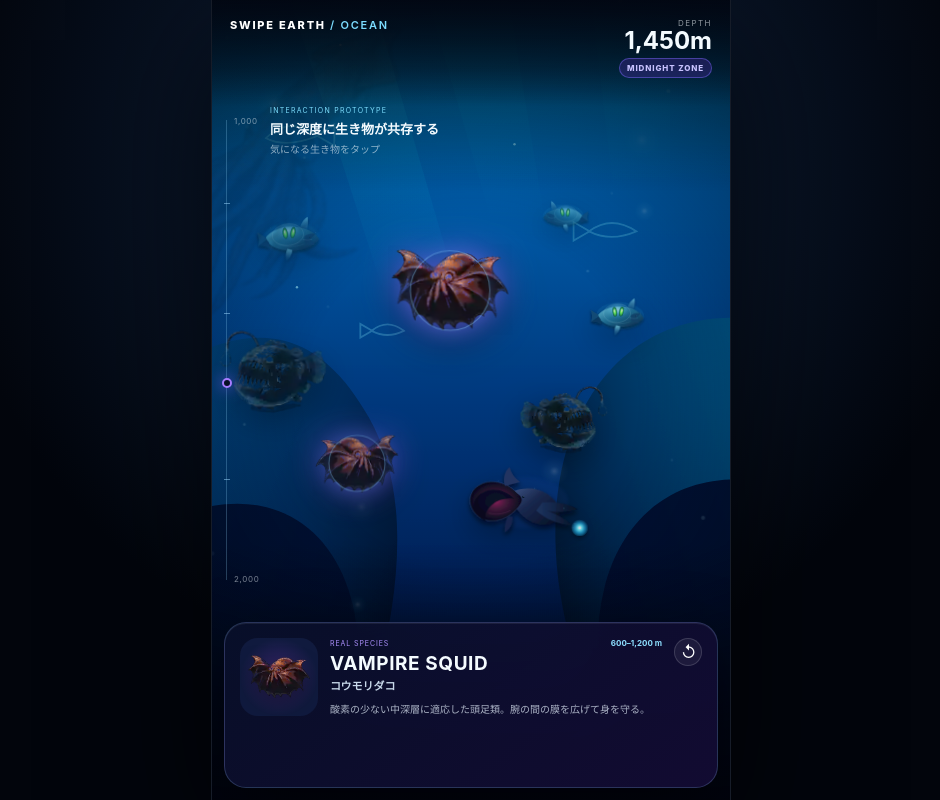
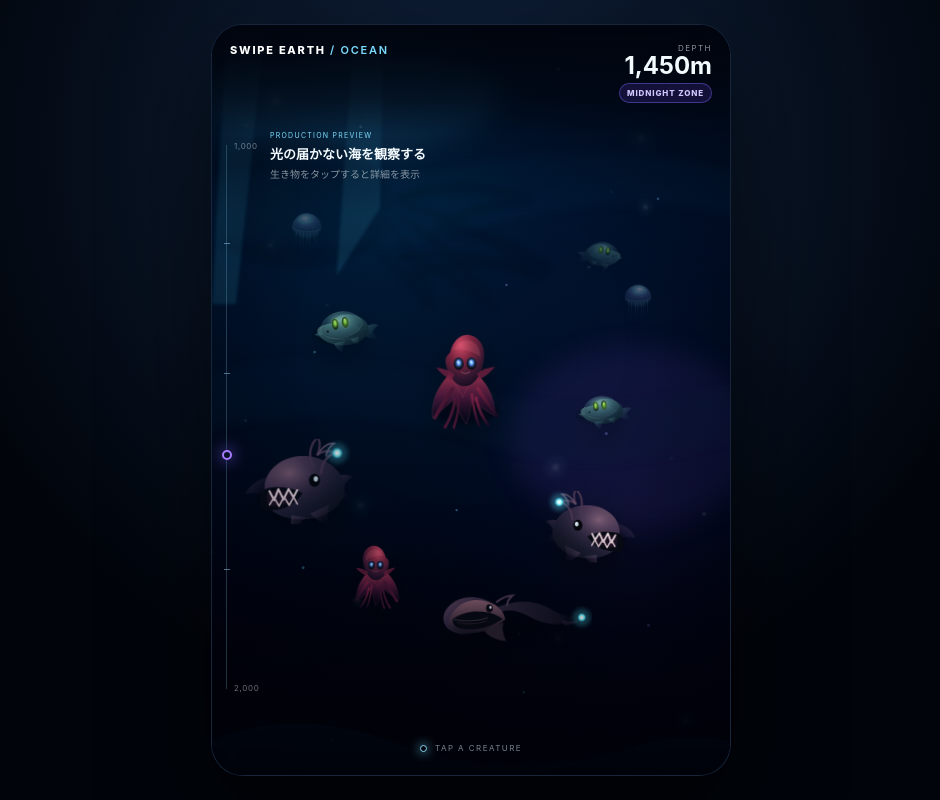
Before and after one commit to hrt14/swipe-earth, a Next.js app: page /ocean-lab in a window 1280 px wide. Shown: the whole page, without its empty margins (169-1109 px from the left). Built offline with nearby package versions, Linux system fonts and the light colour scheme.

Commit message:
Upgrade Midnight Zone prototype with production SVG assets

```diff
--- a/app/ocean-lab/page.js
+++ b/app/ocean-lab/page.js
@@ -1,179 +1,166 @@
 'use client';
 
-import { useMemo, useState } from 'react';
+import { useState } from 'react';
 
 const species = {
   barreleye: {
     name: 'BARRELEYE',
     jp: 'デメニギス',
-    depth: '600–800 m',
-    image: '/ocean/creatures/barreleye-art.svg',
-    note: '透明な頭部と上向きの眼を持つ深海魚。わずかな光と影を探して漂う。',
+    depth: 'MIDWATER',
+    image: '/ocean/creatures/production/barreleye.svg',
+    note: '透明な頭部の内側に筒状の眼を持つ深海魚。上方のわずかな光や影を探しながら漂う。',
     tag: 'REAL SPECIES'
   },
   anglerfish: {
     name: 'ANGLERFISH',
     jp: 'チョウチンアンコウの仲間',
-    depth: '1,000 m–',
-    image: '/ocean/creatures/anglerfish-art.svg',
-    note: '暗闇の中で発光器を使う深海魚。光は獲物を誘うための重要な道具になる。',
+    depth: 'DEEP WATER',
+    image: '/ocean/creatures/production/anglerfish.svg',
+    note: '発光器を持つ深海魚の仲間。暗闇の中で小さな光が強い存在感を放つ。',
     tag: 'REAL SPECIES'
   },
   vampireSquid: {
     name: 'VAMPIRE SQUID',
     jp: 'コウモリダコ',
-    depth: '600–1,200 m',
-    image: '/ocean/creatures/vampire-squid-art.svg',
-    note: '酸素の少ない中深層に適応した頭足類。腕の間の膜を広げて身を守る。',
+    depth: 'LOW OXYGEN LAYER',
+    image: '/ocean/creatures/production/vampire-squid.svg',
+    note: '酸素の少ない中深層に適応した頭足類。腕の間に広がる膜が独特のシルエットを作る。',
     tag: 'REAL SPECIES'
   },
   gulperEel: {
     name: 'GULPER EEL',
     jp: 'フクロウナギ',
-    depth: '1,000–3,000 m',
-    image: '/ocean/creatures/gulper-eel-art.svg',
-    note: '大きく開く口と細長い尾が特徴。深海の暗闇をゆっくり泳ぐ。',
+    depth: 'BATHYPELAGIC',
+    image: '/ocean/creatures/production/gulper-eel.svg',
+    note: '大きく開く口と細長い尾を持つ深海魚。尾の先端には淡い光が浮かぶ。',
+    tag: 'REAL SPECIES'
+  },
+  jellyfish: {
+    name: 'DEEP-SEA JELLY',
+    jp: '深海クラゲ',
+    depth: 'DRIFTING LAYER',
+    image: '/ocean/creatures/production/jellyfish.svg',
+    note: '半透明の傘と細い触手を揺らし、水の流れに乗って静かに移動する。',
     tag: 'REAL SPECIES'
   },
   giantSquid: {
     name: 'GIANT SQUID',
     jp: 'ダイオウイカ',
-    depth: 'DEEP WATER',
-    image: '/ocean/creatures/giant-squid-art.svg',
-    note: '遠景を横切る大型生物。試作では、発見した瞬間のスケール感を確認する。',
+    depth: 'DISTANT ENCOUNTER',
+    image: '/ocean/creatures/production/giant-squid-shadow.svg',
+    note: '遠景を横切る巨大な影。近くで見せず、海の広さと未知の存在感を伝える。',
     tag: 'LARGE ENCOUNTER'
   }
 };
 
 const creatures = [
-  { id: 'barreleye-a', species: 'barreleye', x: 15, y: 23, size: 15, layer: 'far', delay: -1.2, duration: 7.8 },
-  { id: 'barreleye-b', species: 'barreleye', x: 68, y: 18, size: 11, layer: 'far', delay: -3.4, duration: 8.6, flip: true },
-  { id: 'barreleye-c', species: 'barreleye', x: 77, y: 42, size: 13, layer: 'mid', delay: -5.1, duration: 7.1 },
-  { id: 'angler-a', species: 'anglerfish', x: 12, y: 51, size: 22, layer: 'mid', delay: -2.1, duration: 8.3 },
-  { id: 'angler-b', species: 'anglerfish', x: 66, y: 64, size: 18, layer: 'near', delay: -4.6, duration: 6.7, flip: true },
-  { id: 'vampire-a', species: 'vampireSquid', x: 46, y: 34, size: 24, layer: 'near', delay: -2.8, duration: 7.4 },
-  { id: 'vampire-b', species: 'vampireSquid', x: 27, y: 72, size: 17, layer: 'mid', delay: -6.2, duration: 9.2, flip: true },
-  { id: 'gulper-a', species: 'gulperEel', x: 61, y: 78, size: 24, layer: 'mid', delay: -3.8, duration: 8.9 },
-  { id: 'giant-squid-a', species: 'giantSquid', x: 7, y: 8, size: 76, layer: 'silhouette', delay: -8, duration: 18, flip: true }
+  { id: 'jelly-a', species: 'jellyfish', x: 17, y: 16, size: 12, layer: 'far', delay: -2.1, duration: 11.4 },
+  { id: 'jelly-b', species: 'jellyfish', x: 82, y: 27, size: 9, layer: 'far', delay: -6.1, duration: 13.2, flip: true },
+  { id: 'barreleye-a', species: 'barreleye', x: 24, y: 32, size: 17, layer: 'mid', delay: -1.2, duration: 8.2 },
+  { id: 'barreleye-b', species: 'barreleye', x: 76, y: 18, size: 12, layer: 'far', delay: -3.4, duration: 9.4, flip: true },
+  { id: 'barreleye-c', species: 'barreleye', x: 73, y: 48, size: 14, layer: 'mid', delay: -5.1, duration: 7.7 },
+  { id: 'angler-a', species: 'anglerfish', x: 16, y: 59, size: 24, layer: 'mid', delay: -2.1, duration: 8.7 },
+  { id: 'angler-b', species: 'anglerfish', x: 72, y: 69, size: 20, layer: 'near', delay: -4.6, duration: 7.1, flip: true },
+  { id: 'vampire-a', species: 'vampireSquid', x: 49, y: 41, size: 25, layer: 'near', delay: -2.8, duration: 8.1 },
+  { id: 'vampire-b', species: 'vampireSquid', x: 31, y: 77, size: 17, layer: 'mid', delay: -6.2, duration: 9.7, flip: true },
+  { id: 'gulper-a', species: 'gulperEel', x: 59, y: 82, size: 29, layer: 'mid', delay: -3.8, duration: 9.4 },
+  { id: 'giant-squid-a', species: 'giantSquid', x: 8, y: 7, size: 92, layer: 'silhouette', delay: -8, duration: 22, flip: true }
 ];
+
+function SafeImage({ src, className = '', alt = '' }) {
+  const [failed, setFailed] = useState(false);
+  if (failed) return null;
+  return <img src={src} className={className} alt={alt} draggable="false" onError={() => setFailed(true)} />;
+}
 
 function Creature({ item, selected, onSelect }) {
   const creature = species[item.species];
+  const decorative = item.layer === 'silhouette';
   return (
     <button
       type="button"
       className={`creature creature-${item.layer} ${selected ? 'is-selected' : ''}`}
       style={{
-        '--x': `${item.x}%`,
-        '--y': `${item.y}%`,
-        '--size': `${item.size}%`,
-        '--delay': `${item.delay}s`,
-        '--duration': `${item.duration}s`,
-        '--flip': item.flip ? -1 : 1
+        '--x': `${item.x}%`, '--y': `${item.y}%`, '--size': `${item.size}%`,
+        '--delay': `${item.delay}s`, '--duration': `${item.duration}s`, '--flip': item.flip ? -1 : 1
       }}
-      onClick={() => onSelect(item.species)}
-      aria-label={`${creature.jp}の詳細を開く`}
-      aria-pressed={selected}
+      onClick={() => !decorative && onSelect(item.species)}
+      aria-label={decorative ? undefined : `${creature.jp}の詳細を開く`}
+      aria-pressed={decorative ? undefined : selected}
+      tabIndex={decorative ? -1 : 0}
     >
-      <span className="target-ring" />
-      <img src={creature.image} alt="" draggable="false" />
+      {!decorative && <span className="target-ring" />}
+      <SafeImage src={creature.image} />
     </button>
   );
 }
 
 export default function OceanLab() {
-  const [selectedId, setSelectedId] = useState('vampireSquid');
-  const selected = useMemo(() => species[selectedId], [selectedId]);
+  const [selectedId, setSelectedId] = useState(null);
+  const selected = selectedId ? species[selectedId] : null;
 
   return (
     <main className="lab-shell">
-      <section className="phone-stage" aria-label="SWIPE EARTH OCEAN 群生型プロトタイプ">
-        <img className="depth-background" src="/ocean/ocean-depth-art.svg" alt="" />
-        <img className="particle-layer particles-a" src="/ocean/ocean-particles.svg" alt="" />
-        <img className="particle-layer particles-b" src="/ocean/ocean-particles.svg" alt="" />
+      <section className="phone-stage" aria-label="SWIPE EARTH OCEAN MIDNIGHT ZONE">
+        <SafeImage className="depth-background" src="/ocean/backgrounds/midnight-production.svg" />
+        <SafeImage className="particle-layer particles-a" src="/ocean/ocean-particles.svg" />
+        <SafeImage className="particle-layer particles-b" src="/ocean/ocean-particles.svg" />
         <div className="vignette" />
 
         <header className="top-hud">
           <a href="/ocean" className="brand">SWIPE EARTH <span>/ OCEAN</span></a>
-          <div className="depth-readout">
-            <small>DEPTH</small>
-            <strong>1,450m</strong>
-            <span>MIDNIGHT ZONE</span>
-          </div>
+          <div className="depth-readout"><small>DEPTH</small><strong>1,450m</strong><span>MIDNIGHT ZONE</span></div>
         </header>
 
         <aside className="depth-scale" aria-hidden="true">
-          <span>1,000</span>
-          <i style={{ '--p': '18%' }} />
-          <i style={{ '--p': '42%' }} />
-          <b style={{ '--p': '56%' }} />
-          <i style={{ '--p': '78%' }} />
-          <span>2,000</span>
+          <span>1,000</span><i style={{ '--p': '18%' }} /><i style={{ '--p': '42%' }} />
+          <b style={{ '--p': '56%' }} /><i style={{ '--p': '78%' }} /><span>2,000</span>
         </aside>
 
         <div className="scene-label">
-          <small>INTERACTION PROTOTYPE</small>
-          <strong>同じ深度に生き物が共存する</strong>
-          <span>気になる生き物をタップ</span>
+          <small>PRODUCTION PREVIEW</small>
+          <strong>光の届かない海を観察する</strong>
+          <span>生き物をタップすると詳細を表示</span>
         </div>
 
         <div className="creature-field">
-          {creatures.map((item) => (
-            <Creature
-              key={item.id}
-              item={item}
-              selected={item.species === selectedId}
-              onSelect={setSelectedId}
-            />
-          ))}
+          {creatures.map((item) => <Creature key={item.id} item={item} selected={item.species === selectedId} onSelect={setSelectedId} />)}
         </div>
 
-        <section className="detail-card" aria-live="polite">
-          <div className="detail-thumb"><img src={selected.image} alt="" /></div>
-          <div className="detail-copy">
-            <div className="detail-topline"><span>{selected.tag}</span><b>{selected.depth}</b></div>
-            <h1>{selected.name}</h1>
-            <h2>{selected.jp}</h2>
-            <p>{selected.note}</p>
-          </div>
-          <button type="button" className="close-card" onClick={() => setSelectedId('vampireSquid')} aria-label="初期表示に戻す">↺</button>
-        </section>
+        <div className={`tap-guide ${selected ? 'is-hidden' : ''}`} aria-hidden="true"><span /> TAP A CREATURE</div>
+
+        {selected && (
+          <section className="detail-card" aria-live="polite">
+            <div className="detail-thumb"><SafeImage src={selected.image} /></div>
+            <div className="detail-copy">
+              <div className="detail-topline"><span>{selected.tag}</span><b>{selected.depth}</b></div>
+              <h1>{selected.name}</h1><h2>{selected.jp}</h2><p>{selected.note}</p>
+            </div>
+            <button type="button" className="close-card" onClick={() => setSelectedId(null)} aria-label="詳細を閉じる">×</button>
+          </section>
+        )}
       </section>
 
       <style jsx global>{`
-        *{box-sizing:border-box}
-        html,body{margin:0;background:#02050c;color:#f4fbff;font-family:Inter,ui-sans-serif,system-ui,-apple-system,BlinkMacSystemFont,"Segoe UI",sans-serif}
-        button{font:inherit}
-        .lab-shell{min-height:100svh;display:grid;place-items:center;background:radial-gradient(circle at 50% 20%,#102442 0,#02050c 58%);overflow:hidden}
+        *{box-sizing:border-box}html,body{margin:0;background:#01040a;color:#f4fbff;font-family:Inter,ui-sans-serif,system-ui,-apple-system,BlinkMacSystemFont,"Segoe UI",sans-serif}button{font:inherit}
+        .lab-shell{min-height:100svh;display:grid;place-items:center;background:radial-gradient(circle at 50% 18%,#10233f 0,#01040a 62%);overflow:hidden}
         .phone-stage{position:relative;width:min(100vw,520px);height:100svh;min-height:680px;overflow:hidden;background:#020916;isolation:isolate}
-        .depth-background{position:absolute;inset:0;width:100%;height:100%;object-fit:cover;object-position:center 48%;transform:scale(1.08);filter:saturate(1.15) contrast(1.06)}
-        .particle-layer{position:absolute;inset:-8%;width:116%;height:116%;object-fit:cover;mix-blend-mode:screen;opacity:.34;animation:particle-drift 20s linear infinite}
-        .particles-b{opacity:.16;transform:scaleX(-1);animation-duration:31s;animation-direction:reverse}
-        .vignette{position:absolute;inset:0;background:linear-gradient(180deg,rgba(0,6,20,.72),transparent 24%,transparent 68%,rgba(0,3,12,.92)),radial-gradient(circle at center,transparent 35%,rgba(0,2,10,.58) 100%);pointer-events:none;z-index:2}
-        .top-hud{position:absolute;z-index:20;top:0;left:0;right:0;display:flex;justify-content:space-between;align-items:flex-start;padding:18px 18px 28px;background:linear-gradient(180deg,rgba(2,6,17,.92),rgba(2,6,17,.4) 65%,transparent)}
+        .depth-background{position:absolute;inset:0;width:100%;height:100%;object-fit:cover;filter:saturate(1.08) contrast(1.05)}
+        .particle-layer{position:absolute;inset:-8%;width:116%;height:116%;object-fit:cover;mix-blend-mode:screen;opacity:.24;animation:particle-drift 24s linear infinite}.particles-b{opacity:.11;transform:scaleX(-1);animation-duration:37s;animation-direction:reverse}
+        .vignette{position:absolute;inset:0;z-index:2;pointer-events:none;background:linear-gradient(180deg,rgba(0,5,15,.78),transparent 25%,transparent 69%,rgba(0,2,9,.9)),radial-gradient(circle at 48% 42%,transparent 32%,rgba(0,2,9,.52) 100%)}
+        .top-hud{position:absolute;z-index:20;top:0;left:0;right:0;display:flex;justify-content:space-between;align-items:flex-start;padding:18px 18px 30px;background:linear-gradient(180deg,rgba(1,5,14,.94),rgba(1,5,14,.42) 68%,transparent)}
         .brand{color:white;text-decoration:none;font-size:11px;letter-spacing:.16em;font-weight:850}.brand span{color:#7bdcff;font-weight:600}
-        .depth-readout{text-align:right}.depth-readout small{display:block;font-size:8px;letter-spacing:.18em;opacity:.58}.depth-readout strong{display:block;font-size:24px;line-height:1.05}.depth-readout span{display:inline-block;margin-top:5px;padding:4px 7px;border:1px solid rgba(126,106,255,.45);border-radius:999px;background:rgba(62,38,142,.42);color:#c9c3ff;font-size:8px;letter-spacing:.11em;font-weight:800}
-        .depth-scale{position:absolute;z-index:15;top:120px;bottom:220px;left:14px;width:32px;border-left:1px solid rgba(151,219,255,.25)}
-        .depth-scale span{position:absolute;left:7px;font-size:8px;letter-spacing:.08em;opacity:.5}.depth-scale span:first-child{top:-4px}.depth-scale span:last-child{bottom:-4px}.depth-scale i,.depth-scale b{position:absolute;left:-3px;top:var(--p);width:6px;height:1px;background:rgba(158,217,255,.5)}.depth-scale b{width:10px;height:10px;left:-5px;border:2px solid #a77cff;border-radius:50%;background:#071025;box-shadow:0 0 15px #845bff}
-        .scene-label{position:absolute;z-index:12;top:106px;left:58px;right:18px}.scene-label small{display:block;font-size:7px;letter-spacing:.18em;color:#7edfff}.scene-label strong{display:block;margin-top:4px;font-size:13px}.scene-label span{display:block;margin-top:3px;font-size:10px;opacity:.58}
-        .creature-field{position:absolute;z-index:8;inset:130px 0 196px}
-        .creature{position:absolute;left:var(--x);top:var(--y);width:var(--size);aspect-ratio:1.25;border:0;padding:0;background:transparent;cursor:pointer;transform:translate(-50%,-50%) scaleX(var(--flip));filter:drop-shadow(0 12px 16px rgba(0,0,0,.38));animation:creature-float var(--duration) ease-in-out var(--delay) infinite;transition:filter .25s ease,z-index .25s ease}
-        .creature img{display:block;width:100%;height:100%;object-fit:contain;pointer-events:none;user-select:none}
-        .creature-far{opacity:.58;filter:blur(.2px) drop-shadow(0 8px 13px rgba(0,0,0,.35))}.creature-mid{opacity:.82}.creature-near{z-index:3}.creature-silhouette{opacity:.12;filter:brightness(.3) saturate(.4) blur(1.2px);pointer-events:none;animation:giant-pass var(--duration) ease-in-out var(--delay) infinite}
-        .target-ring{position:absolute;left:50%;top:50%;width:58%;aspect-ratio:1;border:1px solid rgba(136,203,255,.42);border-radius:50%;transform:translate(-50%,-50%) scaleX(var(--flip));opacity:0;transition:opacity .2s,transform .2s;box-shadow:0 0 18px rgba(83,138,255,.3)}
-        .creature:hover .target-ring,.creature:focus-visible .target-ring,.creature.is-selected .target-ring{opacity:1;transform:translate(-50%,-50%) scaleX(var(--flip)) scale(1.12)}
-        .creature.is-selected{z-index:6;filter:drop-shadow(0 0 16px rgba(143,104,255,.75)) drop-shadow(0 12px 16px rgba(0,0,0,.45))}
-        .detail-card{position:absolute;z-index:30;left:12px;right:12px;bottom:12px;min-height:166px;display:grid;grid-template-columns:78px 1fr 28px;gap:12px;align-items:start;padding:15px;border:1px solid rgba(144,189,255,.22);border-radius:22px;background:linear-gradient(145deg,rgba(8,16,42,.92),rgba(20,12,54,.9));box-shadow:0 24px 70px rgba(0,0,0,.48),inset 0 1px rgba(255,255,255,.07);backdrop-filter:blur(18px)}
-        .detail-thumb{width:78px;height:78px;display:grid;place-items:center;border-radius:18px;background:radial-gradient(circle,#3a266f 0,#101a3e 70%);overflow:hidden}.detail-thumb img{width:84%;height:84%;object-fit:contain;filter:drop-shadow(0 8px 10px rgba(0,0,0,.4))}
-        .detail-topline{display:flex;justify-content:space-between;gap:8px;align-items:center}.detail-topline span{font-size:7px;letter-spacing:.13em;color:#ad91ff}.detail-topline b{font-size:8px;color:#8ddfff}
-        .detail-copy h1{margin:6px 0 0;font-size:19px;line-height:1;letter-spacing:.03em}.detail-copy h2{margin:4px 0 0;font-size:11px;font-weight:650;color:#c8d9ea}.detail-copy p{margin:9px 0 0;font-size:10px;line-height:1.55;color:rgba(231,242,255,.72)}
-        .close-card{width:28px;height:28px;border:1px solid rgba(255,255,255,.15);border-radius:50%;background:rgba(255,255,255,.06);color:white;cursor:pointer}
-        @keyframes creature-float{0%,100%{translate:0 0;rotate:-1deg}50%{translate:8px -12px;rotate:2deg}}
-        @keyframes giant-pass{0%,100%{translate:-12% 0;scale:.96}50%{translate:16% 5%;scale:1.04}}
-        @keyframes particle-drift{from{translate:0 0}to{translate:-4% 7%}}
-        @media(min-width:521px){.phone-stage{height:min(920px,100svh);border-left:1px solid rgba(255,255,255,.08);border-right:1px solid rgba(255,255,255,.08);box-shadow:0 40px 120px rgba(0,0,0,.65)}}
-        @media(max-height:720px){.phone-stage{min-height:100svh}.creature-field{inset:108px 0 174px}.scene-label{top:88px}.detail-card{min-height:146px}.detail-copy p{font-size:9px}}
-        @media(prefers-reduced-motion:reduce){.particle-layer,.creature{animation:none!important}}
+        .depth-readout{text-align:right}.depth-readout small{display:block;font-size:8px;letter-spacing:.18em;opacity:.58}.depth-readout strong{display:block;font-size:24px;line-height:1.05}.depth-readout span{display:inline-block;margin-top:5px;padding:4px 7px;border:1px solid rgba(126,106,255,.42);border-radius:999px;background:rgba(52,34,119,.38);color:#cec8ff;font-size:8px;letter-spacing:.11em;font-weight:800}
+        .depth-scale{position:absolute;z-index:15;top:120px;bottom:86px;left:14px;width:32px;border-left:1px solid rgba(151,219,255,.22)}.depth-scale span{position:absolute;left:7px;font-size:8px;letter-spacing:.08em;opacity:.44}.depth-scale span:first-child{top:-4px}.depth-scale span:last-child{bottom:-4px}.depth-scale i,.depth-scale b{position:absolute;left:-3px;top:var(--p);width:6px;height:1px;background:rgba(158,217,255,.48)}.depth-scale b{width:10px;height:10px;left:-5px;border:2px solid #a77cff;border-radius:50%;background:#071025;box-shadow:0 0 15px #845bff}
+        .scene-label{position:absolute;z-index:12;top:106px;left:58px;right:18px;pointer-events:none}.scene-label small{display:block;font-size:7px;letter-spacing:.18em;color:#7edfff}.scene-label strong{display:block;margin-top:4px;font-size:13px}.scene-label span{display:block;margin-top:3px;font-size:10px;opacity:.55}
+        .creature-field{position:absolute;z-index:8;inset:130px 0 64px}.creature{position:absolute;left:var(--x);top:var(--y);width:var(--size);min-width:44px;min-height:44px;aspect-ratio:1.25;border:0;padding:0;background:transparent;cursor:pointer;transform:translate(-50%,-50%) scaleX(var(--flip));filter:drop-shadow(0 12px 16px rgba(0,0,0,.42));animation:creature-float var(--duration) ease-in-out var(--delay) infinite;transition:filter .25s ease,z-index .25s ease,opacity .25s ease}.creature img{display:block;width:100%;height:100%;object-fit:contain;pointer-events:none;user-select:none}.creature-far{opacity:.42;filter:blur(.35px) drop-shadow(0 8px 13px rgba(0,0,0,.38))}.creature-mid{opacity:.78}.creature-near{z-index:3}.creature-silhouette{opacity:.16;filter:brightness(.42) saturate(.45) blur(1.8px);pointer-events:none;animation:giant-pass var(--duration) ease-in-out var(--delay) infinite}
+        .target-ring{position:absolute;left:50%;top:50%;width:66%;aspect-ratio:1;border:1px solid rgba(136,203,255,.38);border-radius:50%;transform:translate(-50%,-50%) scaleX(var(--flip));opacity:0;transition:opacity .2s,transform .2s;box-shadow:0 0 18px rgba(83,138,255,.28)}.creature:hover .target-ring,.creature:focus-visible .target-ring,.creature.is-selected .target-ring{opacity:1;transform:translate(-50%,-50%) scaleX(var(--flip)) scale(1.13)}.creature:focus-visible{outline:2px solid #8ddfff;outline-offset:4px}.creature.is-selected{z-index:6;filter:drop-shadow(0 0 18px rgba(143,104,255,.75)) drop-shadow(0 12px 16px rgba(0,0,0,.45))}
+        .tap-guide{position:absolute;z-index:18;left:50%;bottom:22px;transform:translateX(-50%);display:flex;align-items:center;gap:8px;font-size:8px;letter-spacing:.18em;color:rgba(219,241,255,.54);transition:opacity .25s}.tap-guide span{width:7px;height:7px;border:1px solid #8ddfff;border-radius:50%;box-shadow:0 0 11px #68d7ff}.tap-guide.is-hidden{opacity:0}
+        .detail-card{position:absolute;z-index:30;left:12px;right:12px;bottom:12px;min-height:166px;display:grid;grid-template-columns:80px 1fr 30px;gap:12px;align-items:start;padding:15px;border:1px solid rgba(144,189,255,.22);border-radius:22px;background:linear-gradient(145deg,rgba(7,16,40,.94),rgba(20,12,54,.92));box-shadow:0 24px 70px rgba(0,0,0,.52),inset 0 1px rgba(255,255,255,.07);backdrop-filter:blur(18px);animation:card-in .22s ease-out}.detail-thumb{width:80px;height:80px;display:grid;place-items:center;border-radius:18px;background:radial-gradient(circle,#3a266f 0,#101a3e 70%);overflow:hidden}.detail-thumb img{width:88%;height:88%;object-fit:contain;filter:drop-shadow(0 8px 10px rgba(0,0,0,.4))}.detail-topline{display:flex;justify-content:space-between;gap:8px;align-items:center}.detail-topline span{font-size:7px;letter-spacing:.13em;color:#ad91ff}.detail-topline b{font-size:8px;color:#8ddfff}.detail-copy h1{margin:6px 0 0;font-size:19px;line-height:1;letter-spacing:.03em}.detail-copy h2{margin:4px 0 0;font-size:11px;font-weight:650;color:#c8d9ea}.detail-copy p{margin:9px 0 0;font-size:10px;line-height:1.55;color:rgba(231,242,255,.72)}.close-card{width:30px;height:30px;border:1px solid rgba(255,255,255,.15);border-radius:50%;background:rgba(255,255,255,.06);color:white;cursor:pointer;font-size:18px;line-height:1}.close-card:focus-visible{outline:2px solid #8ddfff;outline-offset:2px}
+        @keyframes creature-float{0%,100%{translate:0 0;rotate:-1deg}50%{translate:8px -11px;rotate:2deg}}@keyframes giant-pass{0%,100%{translate:-18% 0;scale:.94}50%{translate:24% 5%;scale:1.06}}@keyframes particle-drift{from{translate:0 0}to{translate:-4% 7%}}@keyframes card-in{from{opacity:0;transform:translateY(14px)}to{opacity:1;transform:none}}
+        @media(min-width:521px){.phone-stage{height:min(94svh,920px);min-height:720px;border:1px solid rgba(133,181,255,.16);border-radius:32px;box-shadow:0 40px 100px rgba(0,0,0,.58)}}
+        @media(max-height:720px){.scene-label{top:94px}.creature-field{inset:116px 0 56px}.detail-card{min-height:148px}.detail-copy p{font-size:9px}.detail-thumb{width:68px;height:68px}.detail-card{grid-template-columns:68px 1fr 30px}}
+        @media(prefers-reduced-motion:reduce){.creature,.particle-layer,.creature-silhouette{animation:none!important}.detail-card{animation:none}}
       `}</style>
     </main>
   );
```
